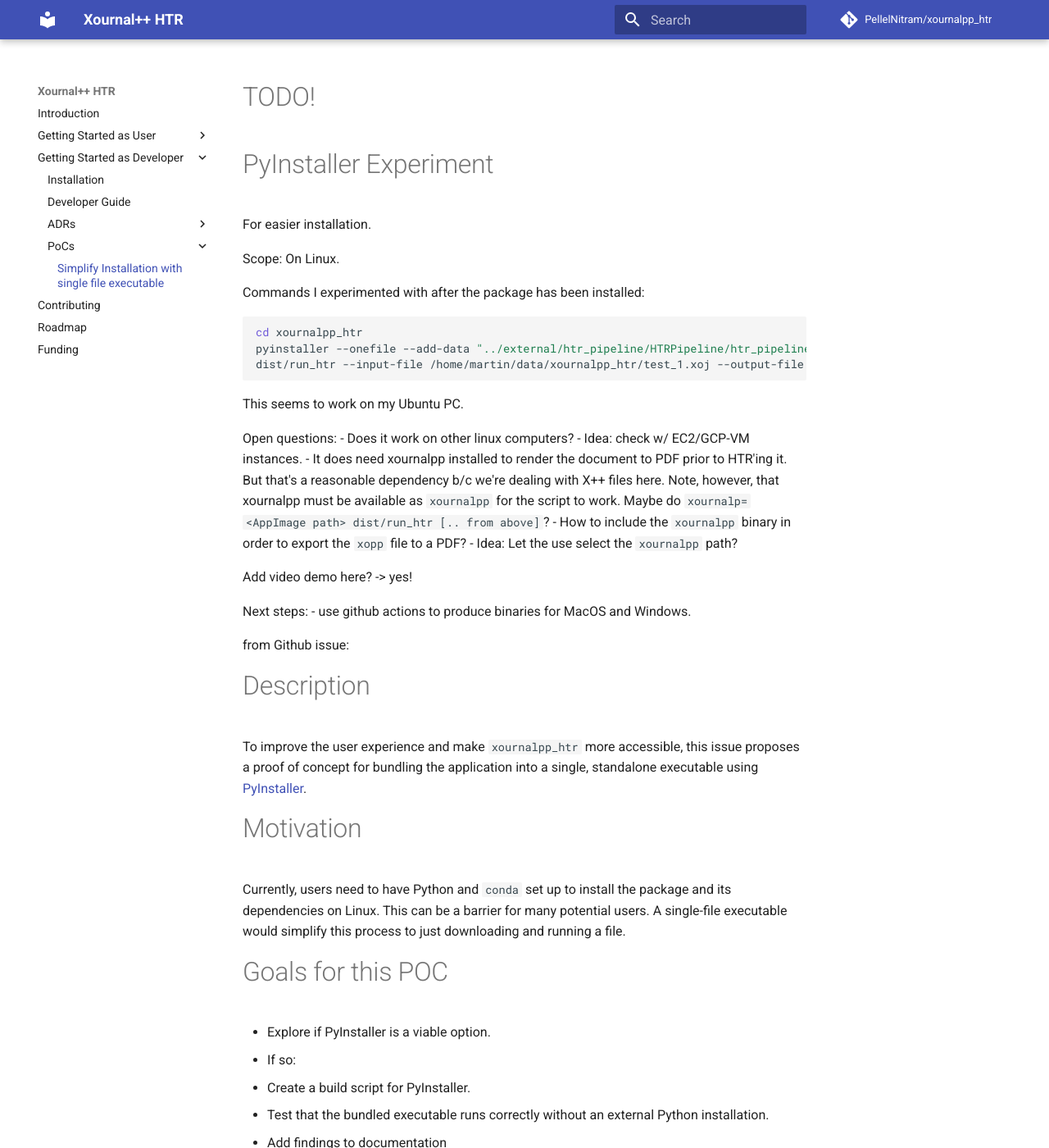
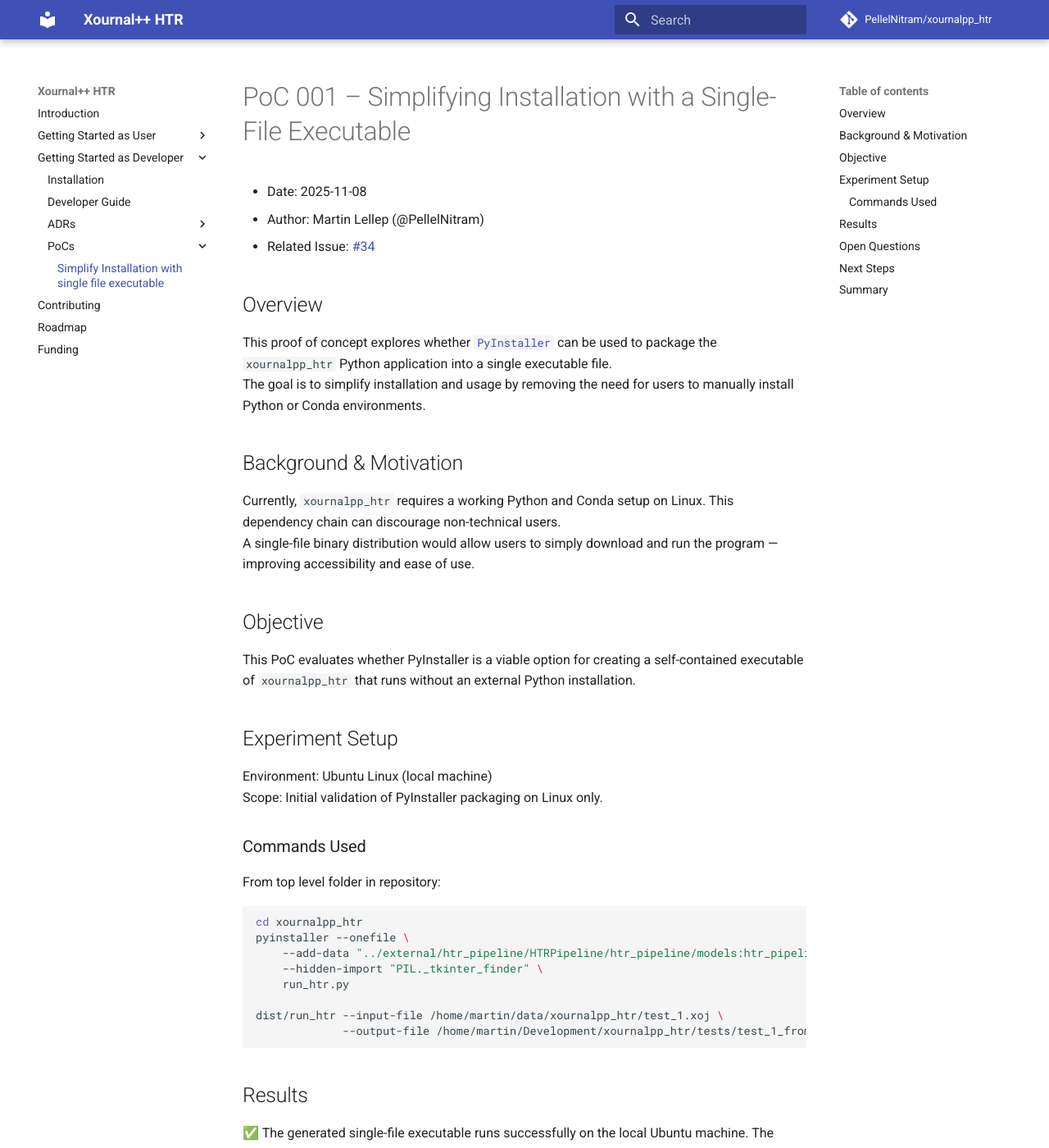
Before and after one commit to PellelNitram/xournalpp_htr, an MkDocs documentation site: the page built from docs/PoCs/simplify_installation_with_single_file_executable.md, in a window 1280 px wide and 1400 px high. Shown: the whole window at 82% size. Built offline with MkDocs 1.6.1 and Material for MkDocs 9.7.7, drawn with Linux system fonts in a browser that asks for light colours; comment, search, counter and statistics services are not loaded; some of the changed text lies outside the part shown.

Commit message:
Work on PyInstaller PoC document.

````diff
--- a/docs/PoCs/simplify_installation_with_single_file_executable.md
+++ b/docs/PoCs/simplify_installation_with_single_file_executable.md
@@ -1,59 +1,90 @@
-# TODO!
+# PoC 001 – Simplifying Installation with a Single-File Executable
 
-# PyInstaller Experiment
+- Date: 2025-11-08
+- Author: Martin Lellep (@PellelNitram)
+- Related Issue: [#34](https://github.com/PellelNitram/xournalpp_htr/issues/34)
 
-For easier installation.
+## Overview
 
-Scope: On Linux.
+This proof of concept explores whether [`PyInstaller`](https://pyinstaller.org/en/stable/) can be used to package the `xournalpp_htr` Python application into a single executable file.
+The goal is to simplify installation and usage by removing the need for users to manually install Python or Conda environments.
 
-Commands I experimented with after the package has been installed:
+## Background & Motivation
+
+Currently, `xournalpp_htr` requires a working Python and Conda setup on Linux. This dependency chain can discourage non-technical users.
+A single-file binary distribution would allow users to simply download and run the program — improving accessibility and ease of use.
+
+## Objective
+
+This PoC evaluates whether PyInstaller is a viable option for creating a self-contained executable of `xournalpp_htr` that runs without an external Python installation.
+
+## Experiment Setup
+
+Environment: Ubuntu Linux (local machine)
+Scope: Initial validation of PyInstaller packaging on Linux only.
+
+### Commands Used
+
+From top level folder in repository:
 
 ```bash
 cd xournalpp_htr
-pyinstaller --onefile --add-data "../external/htr_pipeline/HTRPipeline/htr_pipeline/models:htr_pipeline/models" --hidden-import "PIL._tkinter_finder" run_htr.py
-dist/run_htr --input-file /home/martin/data/xournalpp_htr/test_1.xoj --output-file /home/martin/Development/xournalpp_htr/tests/test_1_from_Xpp-3.pdf
+pyinstaller --onefile \
+    --add-data "../external/htr_pipeline/HTRPipeline/htr_pipeline/models:htr_pipeline/models" \
+    --hidden-import "PIL._tkinter_finder" \
+    run_htr.py
+
+dist/run_htr --input-file /home/martin/data/xournalpp_htr/test_1.xoj \
+             --output-file /home/martin/Development/xournalpp_htr/tests/test_1_from_Xpp-3.pdf
 ```
 
-This seems to work on my Ubuntu PC.
+## Results
 
-Open questions:
-- Does it work on other linux computers?
-    - Idea: check w/ EC2/GCP-VM instances.
-    - It does need xournalpp installed to render the document to PDF prior to HTR'ing it. But that's
-      a reasonable dependency b/c we're dealing with X++ files here. Note, however, that xournalpp
-      must be available as `xournalpp` for the script to work.
-      Maybe do `xournalp=<AppImage path> dist/run_htr [.. from above]`?
-- How to include the `xournalpp` binary in order to export the `xopp` file to a PDF?
-    - Idea: Let the use select the `xournalpp` path?
+✅ The generated single-file executable runs successfully on the local Ubuntu machine.
+The bundled application performs as expected, including model loading and HTR processing.
 
+## Open Questions
 
-Add video demo here? -> yes!
+* Cross-system compatibility:
 
-Next steps:
-- use github actions to produce binaries for MacOS and Windows.
+  * Does the executable work on other Linux distributions or minimal environments (e.g., EC2 or GCP VMs)?
+  * Next step: Test the binary on a clean VM instance.
 
+* Integration with Xournal++:
 
+  * The tool currently requires `xournalpp` to render `.xopp` documents to PDF prior to recognition.
+  * This dependency is natural because we are dealing with xournal++ files here.
+  * Possible approaches:
 
-from Github issue:
+    * Require `xournalpp` to be installed and accessible via `$PATH`.
+    * Allow the user to specify a custom `xournalpp` binary (e.g., an AppImage).
 
-# Description
+* Bundling external dependencies:
 
-To improve the user experience and make `xournalpp_htr` more accessible, this issue proposes a proof of concept for bundling the application into a single, standalone executable using [PyInstaller](https://pyinstaller.org/en/stable/).
+  * Could the `xournalpp` binary itself be packaged within the PyInstaller bundle?
+  * Requires exploration of size implications and licensing considerations.
 
-# Motivation
+## Next Steps
 
-Currently, users need to have Python and `conda` set up to install the package and its dependencies on Linux. This can be a barrier for many potential users. A single-file executable would simplify this process to just downloading and running a file.
+1. Cross-platform builds:
 
-# Goals for this POC
+   * Attempt PyInstaller builds for macOS and Windows.
+   * Automate using GitHub Actions to produce platform-specific binaries.
 
-- Explore if PyInstaller is a viable option.
-- If so:
-  - Create a build script for PyInstaller.
-  - Test that the bundled executable runs correctly without an external Python installation.
-- Add findings to documentation
+2. Integration testing:
 
-This would make distribution and installation simple and user-friendly.
+   * Validate the binary on clean Linux VMs.
+   * Confirm compatibility with `xournalpp` when executed via different paths.
 
-# Potential future steps
+3. Plugin integration:
 
- Build a single executable not only for Linux but also include Windows and MacOS. This can probably be achieved using Github Action.
+   * Update the X++ HTR Lua plugin to use the new standalone executable.
+
+4. Documentation update:
+
+   * Document the build and installation process once validated.
+
+## Summary
+
+This PoC confirms that PyInstaller is a viable solution for packaging `xournalpp_htr` into a single-file binary on Linux.
+The next phase will focus on cross-platform builds, integration testing, and automating releases to make distribution fully user-friendly.
````
